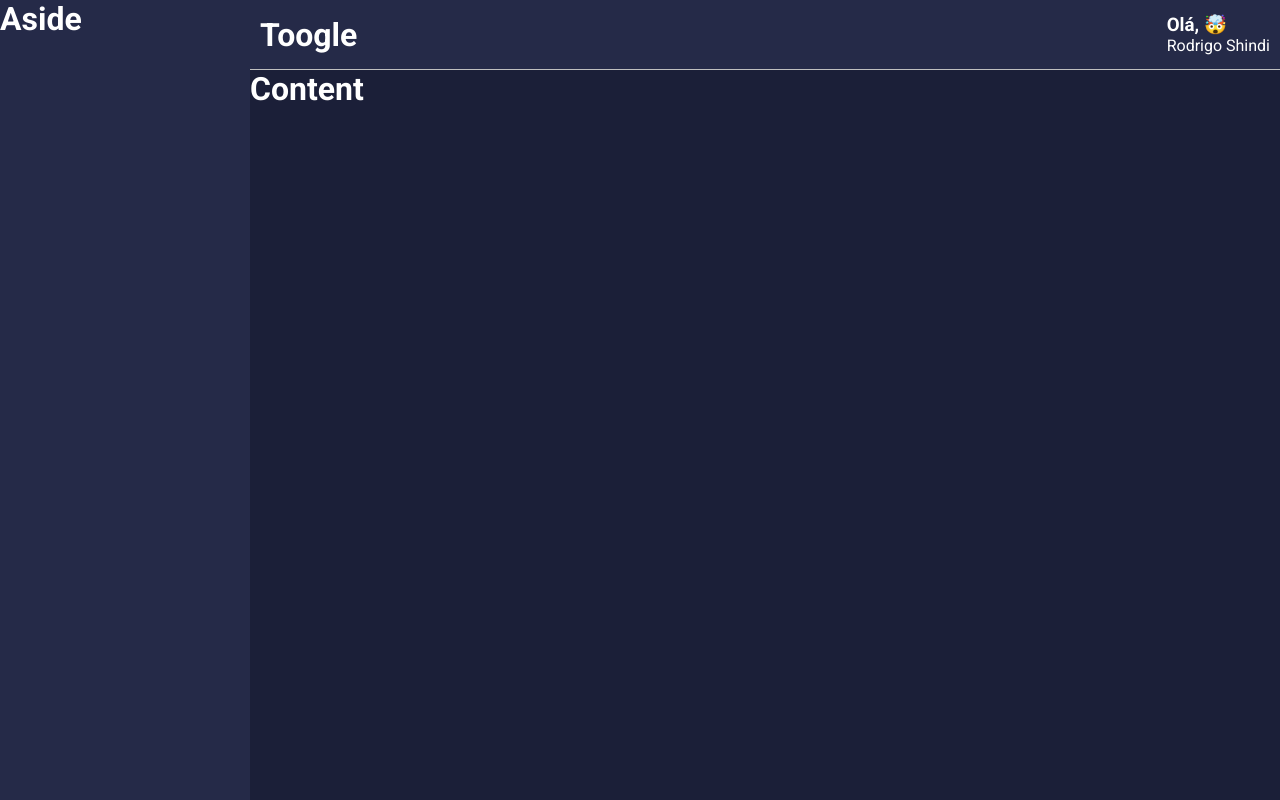
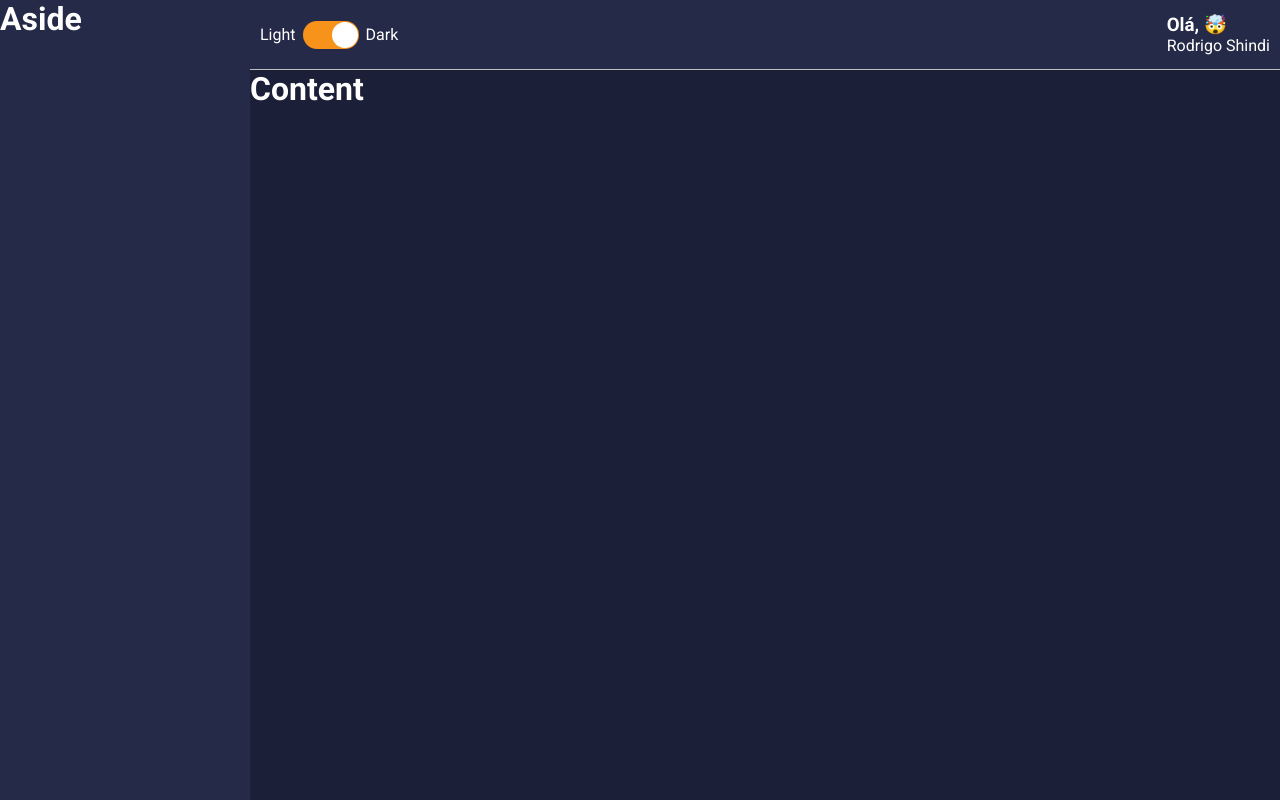
Before and after one commit to shindiogawa/typescript-layout-dashboard, a React (Create React App) app: page / in a window 1280 px wide. Built offline with nearby package versions, Linux system fonts and the light colour scheme.

Commit message:
Created toggle-component
overriding a switch property

```diff
--- a/package.json
+++ b/package.json
@@ -15,6 +15,7 @@
     "react-dom": "^16.13.1",
     "react-router-dom": "^5.2.0",
     "react-scripts": "3.4.3",
+    "react-switch": "^5.0.1",
     "styled-components": "^5.2.0",
     "typescript": "~3.7.2"
   },
@@ -37,9 +38,9 @@
     ]
   },
   "devDependencies": {
+    "@types/styled-components": "^5.1.3",
     "@typescript-eslint/eslint-plugin": "^4.4.0",
     "@typescript-eslint/parser": "^4.4.0",
-    "@types/styled-components": "^5.1.3",
     "eslint": "^6.8.0",
     "eslint-config-prettier": "^6.12.0",
     "eslint-config-standard": "^14.1.1",
--- a/src/components/MainHeader/index.tsx
+++ b/src/components/MainHeader/index.tsx
@@ -1,5 +1,6 @@
 import React, { useMemo } from 'react'
 import emojis from '../../utils/emojis'
+import Toggle from '../Toggle'
 import { Container, Profile, Welcome, UserName } from './styles'
 
 const MainHeader: React.FC = () => {
@@ -9,7 +10,7 @@
   }, [])
   return (
     <Container>
-      <h1>Toogle</h1>
+      <Toggle />
 
       <Profile>
         <Welcome>Olá, {emoji}</Welcome>
--- a/src/components/MainHeader/styles.ts
+++ b/src/components/MainHeader/styles.ts
@@ -2,7 +2,6 @@
 
 export const Container = styled.div`
   grid-area: MH;
-  color: ${props => props.theme.colors.white};
   background-color: ${props => props.theme.colors.secondary};
   display: flex;
   justify-content: space-between;
--- /dev/null
+++ b/src/components/Toggle/index.tsx
@@ -0,0 +1,19 @@
+import React from 'react'
+import { Container, ToggleLabel, ToggleSelector } from './styles'
+
+// import { Container } from './styles';
+
+const Toggle: React.FC = () => (
+  <Container>
+    <ToggleLabel>Light</ToggleLabel>
+    <ToggleSelector
+      checked
+      uncheckedIcon={false}
+      checkedIcon={false}
+      onChange={() => console.log('mudou')}
+    />
+    <ToggleLabel>Dark</ToggleLabel>
+  </Container>
+)
+
+export default Toggle
--- /dev/null
+++ b/src/components/Toggle/styles.ts
@@ -0,0 +1,19 @@
+import styled from 'styled-components'
+import Switch, { ReactSwitchProps } from 'react-switch'
+
+export const Container = styled.div`
+  display: flex;
+  align-items: center;
+`
+export const ToggleLabel = styled.span`
+  color: ${props => props.theme.colors.white};
+`
+
+export const ToggleSelector = styled(Switch).attrs<ReactSwitchProps>(
+  ({ theme }) => ({
+    onColor: theme.colors.info,
+    offColor: theme.colors.warning
+  })
+)<ReactSwitchProps>`
+  margin: 0 7px;
+`
```
Also changed, not shown: 1 other file (tests, documents, lock files or other folders).
